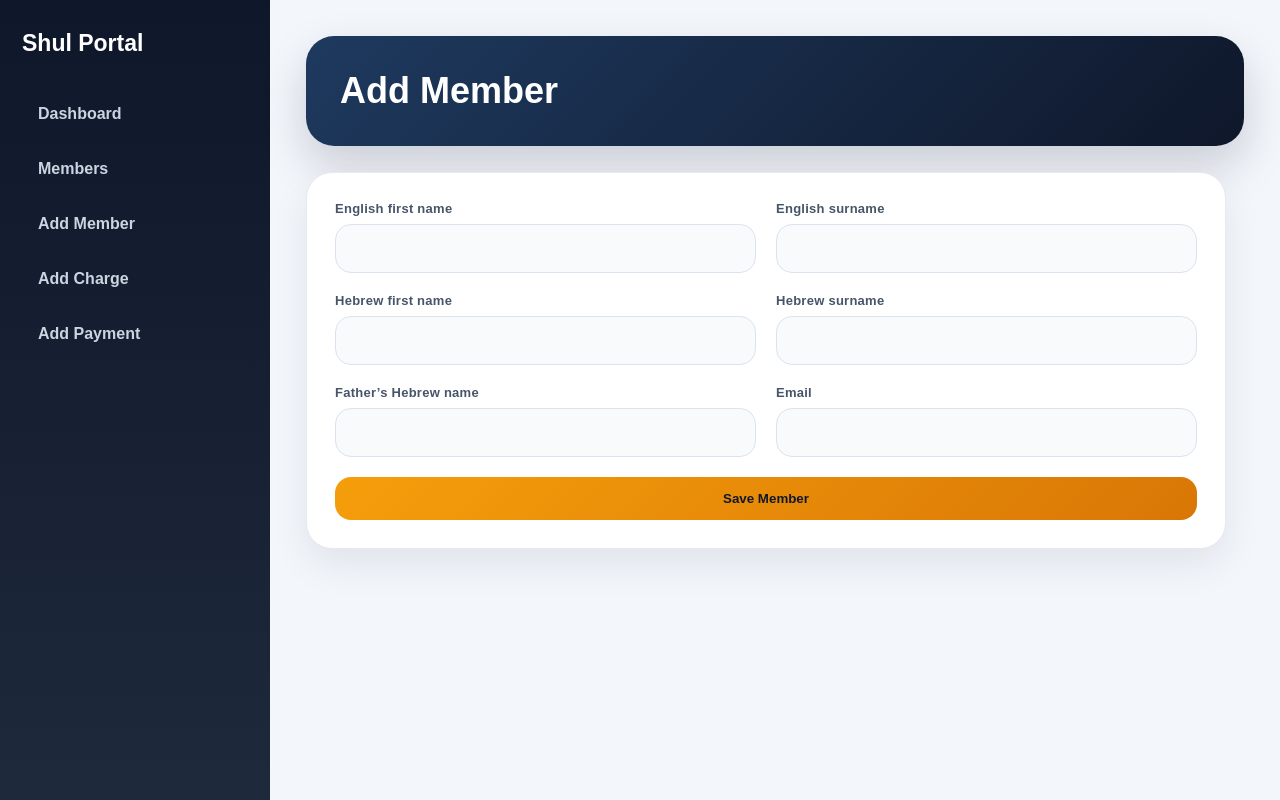
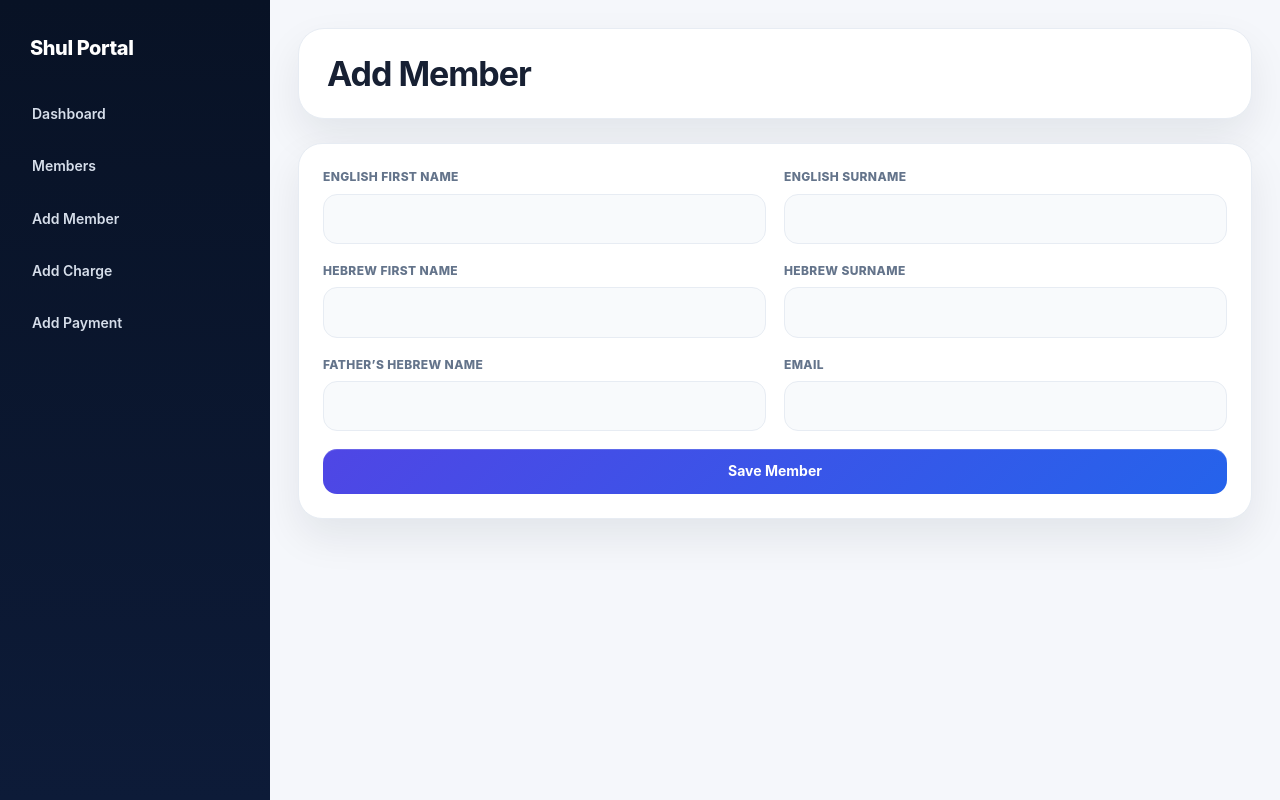
Before and after one commit to gersonberger-lab/shul-membership-portal, a Next.js app: page /members/new in a window 1280 px wide. Built offline with nearby package versions, Linux system fonts and the light colour scheme; no server answers.

Commit message:
Update globals.css

```diff
--- a/app/globals.css
+++ b/app/globals.css
@@ -1,10 +1,43 @@
-* { box-sizing: border-box; }
+* {
+  box-sizing: border-box;
+}
+
+:root {
+  --bg: #f5f7fb;
+  --card: #ffffff;
+  --line: #e7ecf3;
+  --line-soft: #eef2f7;
+  --text: #172033;
+  --muted: #64748b;
+
+  --nav-1: #081225;
+  --nav-2: #0d1b38;
+  --nav-hover: #1d4ed8;
+  --nav-active: linear-gradient(135deg, #4f46e5, #2563eb);
+
+  --primary-1: #4f46e5;
+  --primary-2: #2563eb;
+  --success: #10b981;
+  --danger: #ef4444;
+
+  --shadow: 0 18px 40px rgba(15, 23, 42, 0.08);
+  --shadow-lg: 0 22px 48px rgba(15, 23, 42, 0.12);
+  --radius: 20px;
+  --radius-sm: 14px;
+}
+
+html,
+body {
+  margin: 0;
+  padding: 0;
+  font-family: Inter, Arial, Helvetica, sans-serif;
+  background: var(--bg);
+  color: var(--text);
+}
 
 body {
-  margin: 0;
-  font-family: Arial, Helvetica, sans-serif;
-  background: #f3f6fb;
-  color: #172033;
+  font-size: 14px;
+  line-height: 1.45;
 }
 
 a {
@@ -12,78 +45,154 @@ a {
   color: inherit;
 }
 
+button,
+input,
+select,
+textarea {
+  font: inherit;
+}
+
 .app-shell {
   display: flex;
   min-height: 100vh;
 }
 
+/* Sidebar */
+
 .sidebar {
   width: 270px;
-  background: linear-gradient(180deg, #0f172a, #1e293b);
+  background: linear-gradient(180deg, var(--nav-1), var(--nav-2));
   color: white;
-  padding: 30px 22px;
+  padding: 24px 18px;
+  display: flex;
+  flex-direction: column;
+  gap: 18px;
+  position: sticky;
+  top: 0;
+  height: 100vh;
 }
 
 .logo {
-  font-size: 23px;
+  font-size: 20px;
   font-weight: 800;
-  margin-bottom: 34px;
+  padding: 10px 12px;
+  letter-spacing: -0.02em;
+}
+
+.nav {
+  display: flex;
+  flex-direction: column;
+  gap: 6px;
 }
 
 .nav a {
-  display: block;
-  padding: 14px 16px;
+  display: flex;
+  align-items: center;
+  gap: 12px;
+  padding: 13px 14px;
   border-radius: 14px;
-  margin-bottom: 9px;
-  color: #cbd5e1;
+  color: #d6deea;
   font-weight: 600;
+  transition: 0.18s ease;
 }
 
 .nav a:hover {
-  background: rgba(255,255,255,0.1);
+  background: rgba(255, 255, 255, 0.06);
   color: white;
+}
+
+.nav a.active {
+  background: var(--nav-active);
+  color: white;
+  box-shadow: inset 0 1px 0 rgba(255,255,255,0.14);
 }
 
 .main-area {
   flex: 1;
-  padding: 36px;
+  padding: 28px;
 }
 
+/* Hero */
+
 .hero {
-  background: linear-gradient(135deg, #1e3a5f, #0f172a);
-  color: white;
-  padding: 34px;
-  border-radius: 28px;
-  margin-bottom: 26px;
-  box-shadow: 0 20px 45px rgba(15, 23, 42, 0.18);
+  background: var(--card);
+  border: 1px solid var(--line);
+  padding: 26px 28px;
+  border-radius: 26px;
+  margin-bottom: 24px;
+  box-shadow: var(--shadow);
 }
 
 .hero h1 {
   margin: 0;
-  font-size: 36px;
+  font-size: 34px;
+  line-height: 1.1;
+  letter-spacing: -0.03em;
 }
 
 .hero p {
-  margin: 10px 0 0;
-  color: #dbeafe;
+  margin: 8px 0 0;
+  color: var(--muted);
 }
 
+/* Cards */
+
 .card {
-  background: white;
-  border-radius: 26px;
-  padding: 28px;
-  box-shadow: 0 16px 38px rgba(15, 23, 42, 0.08);
-  border: 1px solid #e5eaf2;
+  background: var(--card);
+  border: 1px solid var(--line);
+  border-radius: 24px;
+  padding: 24px;
+  box-shadow: var(--shadow);
 }
 
 .form-card {
-  max-width: 920px;
+  max-width: 980px;
 }
+
+/* Buttons */
+
+button,
+.button {
+  display: inline-flex;
+  align-items: center;
+  justify-content: center;
+  gap: 8px;
+  border: 0;
+  cursor: pointer;
+  border-radius: 14px;
+  padding: 12px 18px;
+  font-weight: 700;
+  transition: 0.18s ease;
+  background: linear-gradient(135deg, var(--primary-1), var(--primary-2));
+  color: white;
+  box-shadow: inset 0 1px 0 rgba(255,255,255,0.16);
+}
+
+button:hover,
+.button:hover {
+  transform: translateY(-1px);
+  box-shadow: var(--shadow-lg);
+}
+
+button:disabled {
+  opacity: 0.6;
+  cursor: not-allowed;
+  transform: none;
+}
+
+.button.secondary {
+  background: white;
+  color: var(--text);
+  border: 1px solid var(--line);
+  box-shadow: none;
+}
+
+/* Forms */
 
 .form-grid {
   display: grid;
   grid-template-columns: 1fr 1fr;
-  gap: 20px;
+  gap: 18px;
 }
 
 .form-field {
@@ -97,54 +206,41 @@ a {
 }
 
 .form-field label {
-  font-size: 13px;
+  font-size: 12px;
   font-weight: 800;
-  color: #475569;
-  letter-spacing: 0.02em;
+  color: var(--muted);
+  letter-spacing: 0.03em;
+  text-transform: uppercase;
 }
 
 .form-field input,
 .form-field select,
 .form-field textarea {
   width: 100%;
-  border: 1px solid #dbe3ef;
+  border: 1px solid var(--line);
   background: #f8fafc;
-  padding: 15px 16px;
-  border-radius: 16px;
-  font-size: 15px;
+  padding: 14px 15px;
+  border-radius: 14px;
+  font-size: 14px;
   outline: none;
-  transition: all 0.15s ease;
+  transition: 0.16s ease;
+  color: var(--text);
 }
 
 .form-field input:focus,
 .form-field select:focus,
 .form-field textarea:focus {
-  border-color: #d99a22;
+  border-color: #94a3b8;
   background: white;
-  box-shadow: 0 0 0 4px rgba(217, 154, 34, 0.16);
+  box-shadow: 0 0 0 4px rgba(37, 99, 235, 0.08);
 }
 
-button,
-.button {
-  display: inline-block;
-  background: linear-gradient(135deg, #f59e0b, #d97706);
-  color: #111827;
-  border: none;
-  padding: 14px 20px;
-  border-radius: 16px;
-  font-weight: 800;
-  cursor: pointer;
+.form-field textarea {
+  resize: vertical;
+  min-height: 110px;
 }
 
-button:hover,
-.button:hover {
-  filter: brightness(0.96);
-}
-
-button:disabled {
-  opacity: 0.6;
-  cursor: not-allowed;
-}
+/* Tables */
 
 .table {
   width: 100%;
@@ -153,21 +249,31 @@ button:disabled {
 
 .table th {
   text-align: left;
-  color: #64748b;
-  font-size: 13px;
-  padding: 14px;
-  border-bottom: 1px solid #e5e7eb;
+  font-size: 12px;
+  font-weight: 800;
+  color: var(--muted);
+  padding: 14px 12px;
+  border-bottom: 1px solid var(--line);
+  text-transform: uppercase;
+  letter-spacing: 0.03em;
 }
 
 .table td {
-  padding: 16px 14px;
-  border-bottom: 1px solid #f1f5f9;
+  padding: 15px 12px;
+  border-bottom: 1px solid var(--line-soft);
+  vertical-align: middle;
+}
+
+.table tr:hover td {
+  background: #fafcff;
 }
 
 .balance {
   font-weight: 800;
-  color: #b45309;
+  color: var(--primary-1);
 }
+
+/* Search dropdown */
 
 .search-results {
   position: absolute;
@@ -175,9 +281,9 @@ button:disabled {
   left: 0;
   right: 0;
   background: white;
-  border: 1px solid #dbe3ef;
+  border: 1px solid var(--line);
   border-radius: 16px;
-  box-shadow: 0 16px 38px rgba(15, 23, 42, 0.14);
+  box-shadow: var(--shadow-lg);
   z-index: 50;
   overflow: hidden;
   max-height: 280px;
@@ -192,9 +298,9 @@ button:disabled {
   align-items: center;
   text-align: left;
   background: white;
-  color: #172033;
+  color: var(--text);
   border: 0;
-  border-bottom: 1px solid #eef2f7;
+  border-bottom: 1px solid var(--line-soft);
   border-radius: 0;
   padding: 14px 16px;
   box-shadow: none;
@@ -204,17 +310,30 @@ button:disabled {
   background: #f8fafc;
 }
 
-@media (max-width: 850px) {
+/* Responsive */
+
+@media (max-width: 980px) {
   .app-shell {
     display: block;
   }
 
   .sidebar {
     width: 100%;
+    height: auto;
+    position: relative;
+    border-radius: 0 0 24px 24px;
   }
 
   .main-area {
-    padding: 18px;
+    padding: 16px;
+  }
+
+  .hero {
+    padding: 22px;
+  }
+
+  .hero h1 {
+    font-size: 28px;
   }
 
   .form-grid {
```
